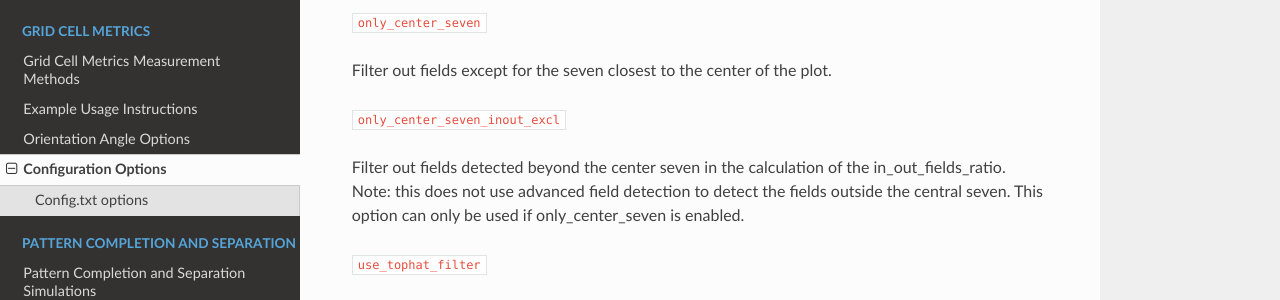
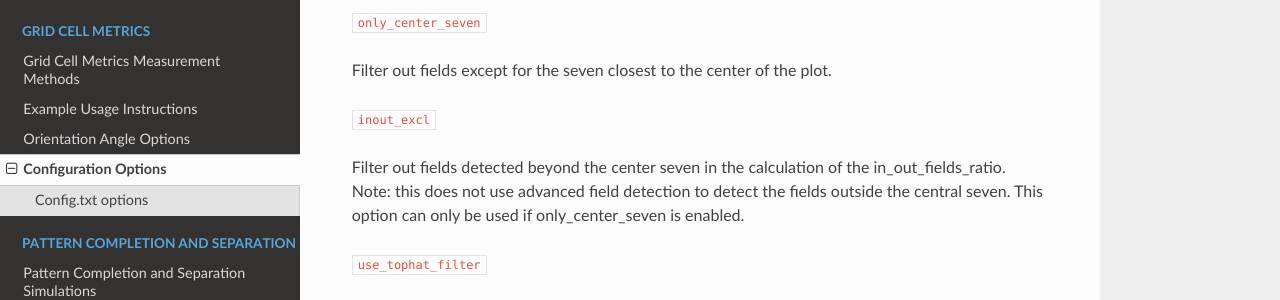
Before and after one commit to Hippocampome-Org/hco_dev_docs, a Sphinx documentation site: the page built from docs/gridcell_metrics/config_options.md, in a window 1280 px wide and 900 px high, scrolled down 2261 px. Shown: the part 147-447 px from the top of the window. Built offline with Sphinx 7.4.7 and the Read the Docs theme 3.1.0, drawn with Linux system fonts in a browser that asks for light colours.

Commit message:
updated gridcell metrics docs

```diff
--- a/docs/gridcell_metrics/config_options.md
+++ b/docs/gridcell_metrics/config_options.md
@@ -81,7 +81,7 @@ Load autocorrelogram data from the heat_maps_ac_custom_list.mat file. This is an
 
 Filter out fields except for the seven closest to the center of the plot.
 
-`only_center_seven_inout_excl`
+`inout_excl`
 
 Filter out fields detected beyond the center seven in the calculation of the in_out_fields_ratio. Note: this does not use advanced field detection to detect the fields outside the central seven. This option can only be used if only_center_seven is enabled.
 
```
